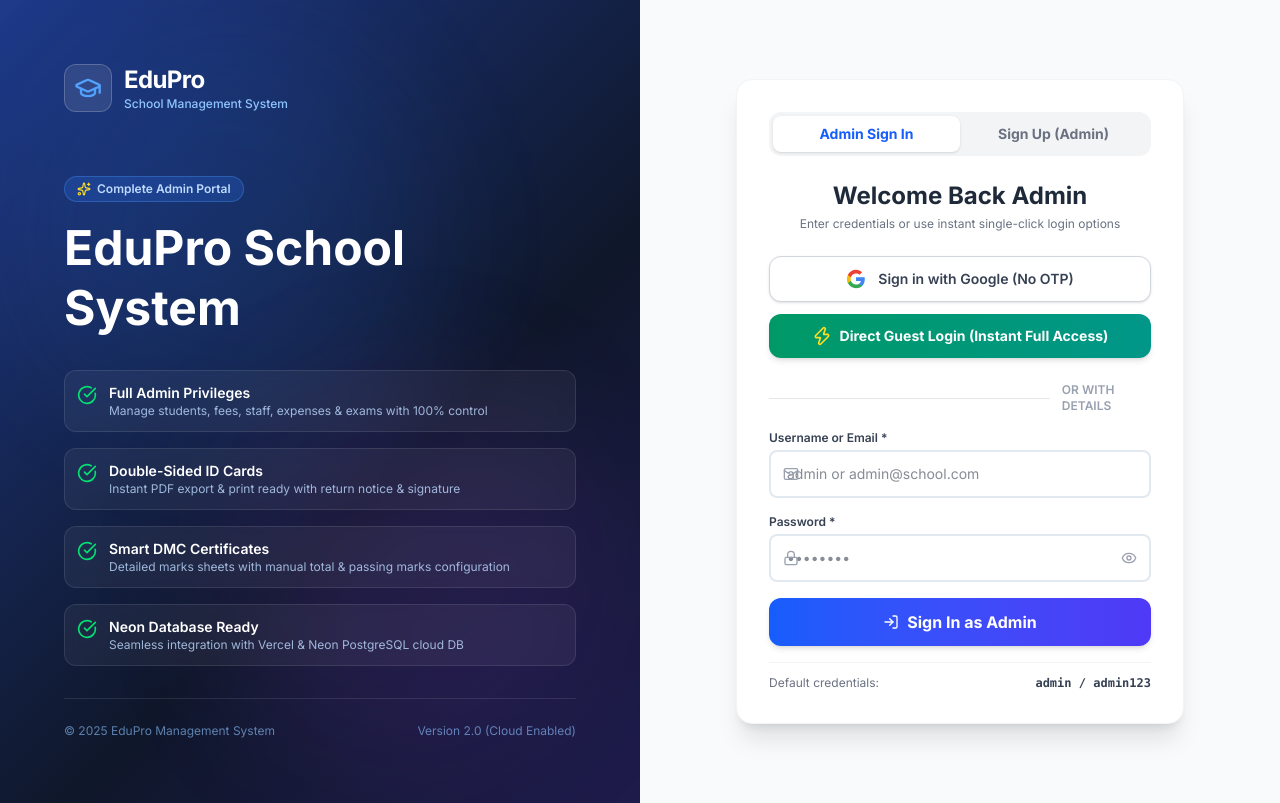
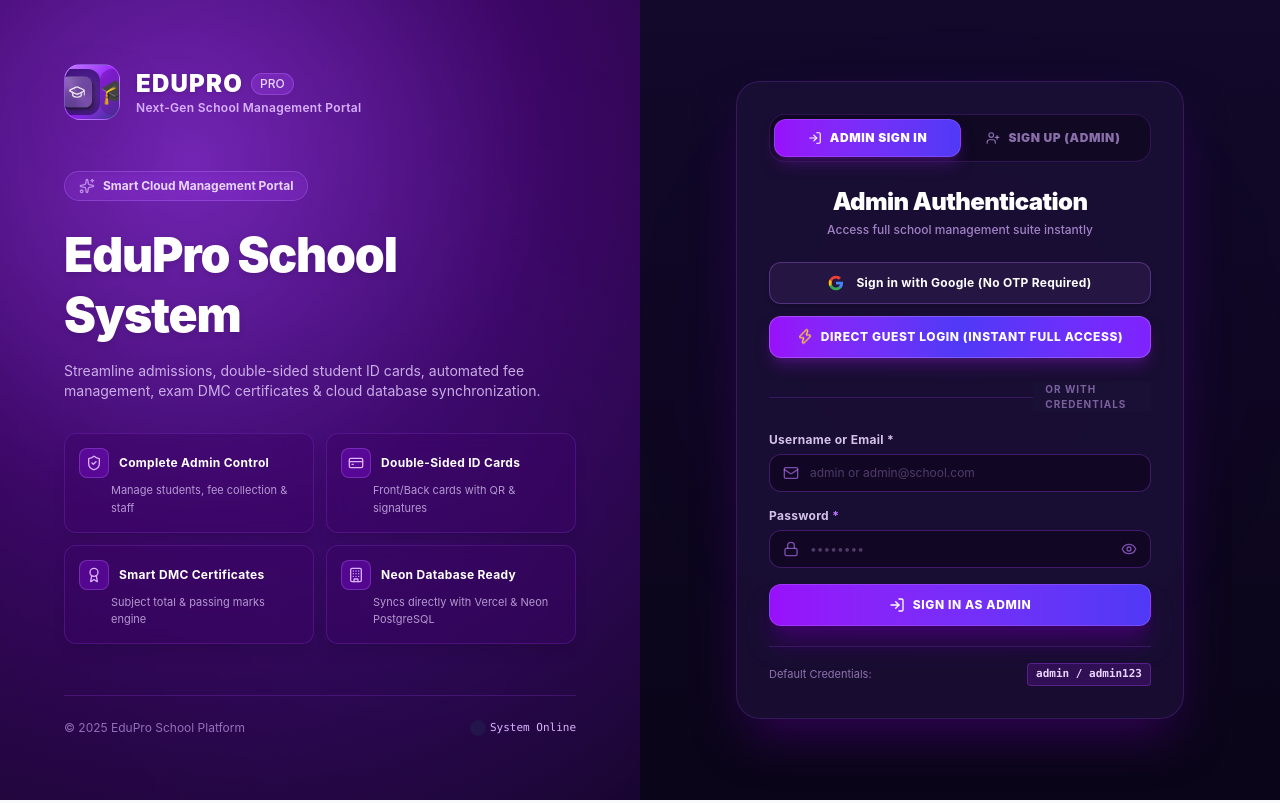
Before and after one commit to mahmoodkhanafd/Edu-pro-new-clone, a Next.js app: page /login in a window 1280 px wide. Built offline with nearby package versions, Linux system fonts and the light colour scheme.

Commit message:
Enhance Login & Signup UI matching deep royal purple metallic theme and effects
Co-authored-by: arena-agent <297053741+arena-agent@users.noreply.github.com>

```diff
--- a/src/app/login/page.tsx
+++ b/src/app/login/page.tsx
@@ -4,16 +4,22 @@
 import { useRouter } from 'next/navigation';
 import { useStore } from '@/store';
 import {
-  GraduationCap,
   Lock,
   User,
   Mail,
   Eye,
   EyeOff,
   LogIn,
-  CheckCircle,
+  CheckCircle2,
   Zap,
   Sparkles,
+  ShieldCheck,
+  UserPlus,
+  ArrowRight,
+  BookOpen,
+  Award,
+  CreditCard,
+  Building,
 } from 'lucide-react';
 
 export default function LoginPage() {
@@ -34,7 +40,6 @@
 
   useEffect(() => {
     setMounted(true);
-    // If already logged in, redirect to dashboard
     if (currentUser) {
       router.push('/');
     }
@@ -80,7 +85,6 @@
 
     setTimeout(() => {
       if (activeTab === 'signup') {
-        // Direct Signup without OTP -> Logged in as Admin
         if (!name.trim()) {
           setError('Please enter your full name');
           setLoading(false);
@@ -94,7 +98,6 @@
         setLoading(false);
         router.push('/');
       } else {
-        // Admin Login Check
         const validUsers = [
           { username: 'admin', password: 'admin123', name: 'Administrator', role: 'admin' },
           { username: 'teacher', password: 'teacher123', name: 'Teacher', role: 'teacher' },
@@ -125,115 +128,170 @@
   if (!mounted) return null;
 
   return (
-    <div className="min-h-screen flex flex-col lg:flex-row bg-gray-50">
-      {/* Left Branding Panel */}
+    <div className="min-h-screen flex flex-col lg:flex-row bg-[#0f0c20] text-gray-100 font-sans selection:bg-purple-500 selection:text-white">
+      {/* Left Branding Panel with Royal Purple Metallic Sheen */}
       <div
-        className="lg:w-1/2 relative overflow-hidden flex flex-col justify-between p-8 lg:p-16 text-white min-h-[300px] lg:min-h-screen"
-        style={{ background: 'linear-gradient(135deg, #1e3a8a 0%, #0f172a 60%, #1e1b4b 100%)' }}
+        className="lg:w-1/2 relative overflow-hidden flex flex-col justify-between p-8 lg:p-16 text-white min-h-[350px] lg:min-h-screen"
+        style={{
+          background: 'radial-gradient(circle at 30% 20%, #6b21a8 0%, #3b0764 45%, #18052e 100%)',
+        }}
       >
-        {/* Background Ambient Circles */}
-        <div className="absolute inset-0 pointer-events-none">
-          <div className="absolute top-10 left-10 w-96 h-96 rounded-full bg-blue-500/10 blur-3xl" />
-          <div className="absolute bottom-10 right-10 w-96 h-96 rounded-full bg-purple-500/10 blur-3xl" />
+        {/* Glow Lighting Overlays */}
+        <div className="absolute inset-0 pointer-events-none opacity-40">
+          <div className="absolute -top-24 -left-24 w-[500px] h-[500px] rounded-full bg-purple-500/30 blur-[120px]" />
+          <div className="absolute bottom-0 right-0 w-[500px] h-[500px] rounded-full bg-indigo-600/20 blur-[140px]" />
         </div>
 
-        <div className="relative z-10">
-          <div className="flex items-center gap-3 mb-8">
-            <div className="w-12 h-12 rounded-xl bg-white/10 backdrop-blur-md flex items-center justify-center border border-white/20 shadow-inner">
-              <GraduationCap className="w-7 h-7 text-blue-400" />
-            </div>
-            <div>
-              <h1 className="text-2xl font-bold tracking-tight text-white">EduPro</h1>
-              <p className="text-blue-300 text-xs font-medium">School Management System</p>
+        {/* Top Header Logo */}
+        <div className="relative z-10 flex items-center gap-4">
+          {/* Squircle Metallic Icon matching reference image */}
+          <div className="relative w-14 h-14 rounded-2xl p-1 bg-gradient-to-br from-purple-400 via-purple-600 to-indigo-900 shadow-2xl shadow-purple-900/60 border border-purple-300/30 flex items-center justify-center overflow-hidden group">
+            <div className="absolute inset-0 bg-radial from-purple-400/30 to-transparent opacity-60" />
+            <img
+              src="/Edupro_icon.jpg"
+              alt="EduPro Icon"
+              className="w-full h-full object-cover rounded-xl shadow-inner group-hover:scale-105 transition-transform duration-300"
+              onError={(e) => {
+                // Fallback if image fails to render
+                e.currentTarget.style.display = 'none';
+              }}
+            />
+            <div className="w-full h-full flex items-center justify-center rounded-xl bg-purple-900/40 backdrop-blur-xs">
+              <span className="text-2xl">🎓</span>
             </div>
           </div>
 
-          <div className="mt-8 lg:mt-16">
-            <span className="inline-flex items-center gap-1.5 px-3 py-1 rounded-full bg-blue-500/20 text-blue-200 text-xs font-semibold mb-4 border border-blue-400/30">
-              <Sparkles className="w-3.5 h-3.5 text-yellow-300" /> Complete Admin Portal
-            </span>
-            <h2 className="text-3xl lg:text-5xl font-extrabold leading-tight text-white mb-3">
+          <div>
+            <h1 className="text-2xl font-black tracking-wider uppercase text-white drop-shadow-sm flex items-center gap-2">
+              EduPro <span className="text-xs px-2 py-0.5 rounded-full bg-purple-500/30 text-purple-200 border border-purple-400/30 tracking-normal font-medium">PRO</span>
+            </h1>
+            <p className="text-purple-300 text-xs font-semibold tracking-wide">Next-Gen School Management Portal</p>
+          </div>
+        </div>
+
+        {/* Hero Section */}
+        <div className="relative z-10 my-auto py-8">
+          <div className="inline-flex items-center gap-2 px-3.5 py-1.5 rounded-full bg-purple-500/20 text-purple-200 text-xs font-bold mb-6 border border-purple-400/30 backdrop-blur-md shadow-inner">
+            <Sparkles className="w-4 h-4 text-purple-300 animate-pulse" />
+            <span>Smart Cloud Management Portal</span>
+          </div>
+
+          <h2 className="text-3xl lg:text-5xl font-black tracking-tight leading-tight text-white mb-4 drop-shadow-md">
             {settings.schoolName || 'EduPro School System'}
           </h2>
-            {settings.schoolSlogan && (
-              <p className="text-lg text-blue-200 italic mb-6">&ldquo;{settings.schoolSlogan}&rdquo;</p>
+
+          {settings.schoolSlogan ? (
+            <p className="text-lg text-purple-200/90 italic font-light mb-8 max-w-lg">&ldquo;{settings.schoolSlogan}&rdquo;</p>
+          ) : (
+            <p className="text-sm text-purple-200/80 font-normal mb-8 max-w-lg">
+              Streamline admissions, double-sided student ID cards, automated fee management, exam DMC certificates & cloud database synchronization.
+            </p>
           )}
 
-            <div className="hidden lg:grid grid-cols-1 gap-4 mt-8">
+          {/* Feature Highlights Grid */}
+          <div className="hidden lg:grid grid-cols-2 gap-3 max-w-xl">
             {[
-                { title: 'Full Admin Privileges', desc: 'Manage students, fees, staff, expenses & exams with 100% control' },
-                { title: 'Double-Sided ID Cards', desc: 'Instant PDF export & print ready with return notice & signature' },
-                { title: 'Smart DMC Certificates', desc: 'Detailed marks sheets with manual total & passing marks configuration' },
-                { title: 'Neon Database Ready', desc: 'Seamless integration with Vercel & Neon PostgreSQL cloud DB' },
-              ].map((item, idx) => (
-                <div key={idx} className="flex items-start gap-3 p-3 rounded-xl bg-white/5 border border-white/10 backdrop-blur-sm">
-                  <CheckCircle className="w-5 h-5 text-green-400 flex-shrink-0 mt-0.5" />
-                  <div>
-                    <p className="font-semibold text-sm text-white">{item.title}</p>
-                    <p className="text-xs text-blue-200/80">{item.desc}</p>
+              { icon: ShieldCheck, title: 'Complete Admin Control', desc: 'Manage students, fee collection & staff' },
+              { icon: CreditCard, title: 'Double-Sided ID Cards', desc: 'Front/Back cards with QR & signatures' },
+              { icon: Award, title: 'Smart DMC Certificates', desc: 'Subject total & passing marks engine' },
+              { icon: Building, title: 'Neon Database Ready', desc: 'Syncs directly with Vercel & Neon PostgreSQL' },
+            ].map((feature, idx) => {
+              const IconComp = feature.icon;
+              return (
+                <div
+                  key={idx}
+                  className="p-3.5 rounded-xl bg-purple-950/40 border border-purple-500/20 backdrop-blur-md hover:border-purple-400/40 transition-all hover:bg-purple-900/30 shadow-lg"
+                >
+                  <div className="flex items-center gap-2.5 mb-1">
+                    <div className="p-1.5 rounded-lg bg-purple-600/30 text-purple-300 border border-purple-400/30">
+                      <IconComp className="w-4 h-4" />
+                    </div>
+                    <p className="font-bold text-xs text-white tracking-wide">{feature.title}</p>
+                  </div>
+                  <p className="text-[11px] text-purple-200/70 leading-relaxed pl-8">{feature.desc}</p>
+                </div>
+              );
+            })}
           </div>
         </div>
-              ))}
+
+        {/* Footer */}
+        <div className="relative z-10 pt-6 border-t border-purple-500/20 text-xs text-purple-300/60 flex items-center justify-between">
+          <p>© 2025 EduPro School Platform</p>
+          <div className="flex items-center gap-2 text-purple-300">
+            <span className="w-2 h-2 rounded-full bg-emerald-400 animate-ping" />
+            <span className="font-mono text-[11px]">System Online</span>
           </div>
         </div>
       </div>
 
-        <div className="relative z-10 mt-8 pt-6 border-t border-white/10 text-xs text-blue-300/60 flex items-center justify-between">
-          <p>© 2025 EduPro Management System</p>
-          <p>Version 2.0 (Cloud Enabled)</p>
-        </div>
-      </div>
+      {/* Right Form Panel with Deep Purple Glassmorphism */}
+      <div
+        className="flex-1 flex items-center justify-center p-6 lg:p-12 relative overflow-hidden"
+        style={{
+          background: 'linear-gradient(180deg, #12092b 0%, #0a0518 100%)',
+        }}
+      >
+        {/* Subtle Ambient Light */}
+        <div className="absolute top-1/4 right-1/4 w-80 h-80 rounded-full bg-purple-600/10 blur-[100px] pointer-events-none" />
 
-      {/* Right Form Panel */}
-      <div className="flex-1 flex items-center justify-center p-6 lg:p-12">
-        <div className="w-full max-w-md space-y-6">
-          {/* Card Wrapper */}
-          <div className="bg-white rounded-2xl shadow-xl p-6 lg:p-8 border border-gray-100">
-            {/* Header Tabs */}
-            <div className="flex bg-gray-100 p-1 rounded-xl mb-6">
+        <div className="w-full max-w-md relative z-10">
+          {/* Glass Card */}
+          <div className="bg-[#1a0f35]/90 rounded-3xl p-6 lg:p-8 border border-purple-500/20 shadow-2xl backdrop-blur-xl shadow-purple-950/80">
+
+            {/* Header Tab Switcher */}
+            <div className="flex bg-[#110824] p-1 rounded-2xl mb-6 border border-purple-500/20">
               <button
                 type="button"
                 onClick={() => { setActiveTab('login'); setError(''); }}
-                className={`flex-1 py-2 text-sm font-bold rounded-lg transition-all ${
-                  activeTab === 'login' ? 'bg-white text-blue-600 shadow-sm' : 'text-gray-500 hover:text-gray-800'
+                className={`flex-1 py-2.5 text-xs font-black uppercase tracking-wider rounded-xl transition-all duration-300 flex items-center justify-center gap-2 ${
+                  activeTab === 'login'
+                    ? 'bg-gradient-to-r from-purple-600 to-indigo-600 text-white shadow-lg shadow-purple-900/50 border border-purple-400/30'
+                    : 'text-purple-300/60 hover:text-purple-200'
                 }`}
               >
+                <LogIn className="w-3.5 h-3.5" />
                 Admin Sign In
               </button>
               <button
                 type="button"
                 onClick={() => { setActiveTab('signup'); setError(''); }}
-                className={`flex-1 py-2 text-sm font-bold rounded-lg transition-all ${
-                  activeTab === 'signup' ? 'bg-white text-blue-600 shadow-sm' : 'text-gray-500 hover:text-gray-800'
+                className={`flex-1 py-2.5 text-xs font-black uppercase tracking-wider rounded-xl transition-all duration-300 flex items-center justify-center gap-2 ${
+                  activeTab === 'signup'
+                    ? 'bg-gradient-to-r from-purple-600 to-indigo-600 text-white shadow-lg shadow-purple-900/50 border border-purple-400/30'
+                    : 'text-purple-300/60 hover:text-purple-200'
                 }`}
               >
+                <UserPlus className="w-3.5 h-3.5" />
                 Sign Up (Admin)
               </button>
             </div>
 
             <div className="text-center mb-6">
-              <h2 className="text-2xl font-bold text-gray-800">
-                {activeTab === 'login' ? 'Welcome Back Admin' : 'Create Admin Account'}
-              </h2>
-              <p className="text-xs text-gray-500 mt-1">
-                {activeTab === 'login' ? 'Enter credentials or use instant single-click login options' : 'Instant Admin Registration (No OTP required)'}
+              <h3 className="text-2xl font-black text-white tracking-tight">
+                {activeTab === 'login' ? 'Admin Authentication' : 'Create Admin Account'}
+              </h3>
+              <p className="text-xs text-purple-300/70 mt-1 font-medium">
+                {activeTab === 'login'
+                  ? 'Access full school management suite instantly'
+                  : 'Register administrator account without OTP verification'}
               </p>
             </div>
 
-            {/* Quick One-Click Access Section */}
+            {/* Quick 1-Click Access Buttons */}
             <div className="space-y-3 mb-6">
               {/* Google Sign In Button */}
               <button
                 type="button"
                 onClick={handleGoogleSignIn}
                 disabled={googleLoading}
-                className="w-full py-3 px-4 rounded-xl border border-gray-300 bg-white hover:bg-gray-50 text-gray-700 font-semibold text-sm transition-all flex items-center justify-center gap-3 shadow-sm hover:shadow"
+                className="w-full py-3 px-4 rounded-xl border border-purple-400/30 bg-[#251543] hover:bg-[#2f1b54] text-white font-bold text-xs tracking-wide transition-all duration-200 flex items-center justify-center gap-3 shadow-md hover:shadow-purple-900/40 hover:border-purple-400/60 disabled:opacity-50"
               >
                 {googleLoading ? (
-                  <div className="spinner w-5 h-5 border-blue-600"></div>
+                  <div className="spinner w-4 h-4 border-purple-300"></div>
                 ) : (
                   <>
-                    <svg className="w-5 h-5" viewBox="0 0 24 24">
+                    <svg className="w-4 h-4 flex-shrink-0" viewBox="0 0 24 24">
                       <path
                         fill="#4285F4"
                         d="M22.56 12.25c0-.78-.07-1.53-.2-2.25H12v4.26h5.92c-.26 1.37-1.04 2.53-2.21 3.31v2.77h3.57c2.08-1.92 3.28-4.74 3.28-8.09z"
@@ -251,55 +309,59 @@
                         d="M12 5.38c1.62 0 3.06.56 4.21 1.64l3.15-3.15C17.45 2.09 14.97 1 12 1 7.7 1 3.99 3.47 2.18 7.06l3.66 2.84c.87-2.6 3.3-4.52 6.16-4.52z"
                       />
                     </svg>
-                    <span>Sign in with Google (No OTP)</span>
+                    <span>Sign in with Google (No OTP Required)</span>
                   </>
                 )}
               </button>
 
-              {/* Guest Login Button (Direct Access) */}
+              {/* Guest Direct Access Button */}
               <button
                 type="button"
                 onClick={handleGuestLogin}
                 disabled={guestLoading}
-                className="w-full py-3 px-4 rounded-xl bg-gradient-to-r from-emerald-600 to-teal-600 hover:from-emerald-700 hover:to-teal-700 text-white font-bold text-sm transition-all flex items-center justify-center gap-2 shadow-md hover:shadow-lg"
+                className="w-full py-3 px-4 rounded-xl bg-gradient-to-r from-purple-600 via-indigo-600 to-violet-600 hover:from-purple-500 hover:to-violet-500 text-white font-extrabold text-xs tracking-wider uppercase transition-all duration-200 flex items-center justify-center gap-2 shadow-lg shadow-purple-900/60 border border-purple-300/30 hover:scale-[1.01] active:scale-[0.99] disabled:opacity-50"
               >
                 {guestLoading ? (
-                  <div className="spinner w-5 h-5 border-white"></div>
+                  <div className="spinner w-4 h-4 border-white"></div>
                 ) : (
                   <>
-                    <Zap className="w-5 h-5 text-yellow-300" />
+                    <Zap className="w-4 h-4 text-amber-300 animate-bounce" />
                     <span>Direct Guest Login (Instant Full Access)</span>
                   </>
                 )}
               </button>
             </div>
 
-            <div className="relative flex items-center justify-center my-4">
-              <div className="border-t border-gray-200 w-full" />
-              <span className="bg-white px-3 text-xs text-gray-400 font-semibold uppercase relative z-10">Or with details</span>
+            <div className="relative flex items-center justify-center my-5">
+              <div className="border-t border-purple-500/20 w-full" />
+              <span className="bg-[#1a0f35] px-3 text-[10px] text-purple-300/50 font-bold uppercase tracking-widest relative z-10">
+                Or with Credentials
+              </span>
             </div>
 
-            {/* Error Banner */}
+            {/* Error Message */}
             {error && (
-              <div className="mb-4 p-3 bg-red-50 border border-red-200 rounded-xl text-red-700 text-xs font-semibold flex items-center gap-2">
-                <Lock className="w-4 h-4 flex-shrink-0" />
+              <div className="mb-4 p-3 bg-red-950/60 border border-red-500/40 rounded-xl text-red-200 text-xs font-semibold flex items-center gap-2 animate-shake">
+                <Lock className="w-4 h-4 text-red-400 flex-shrink-0" />
                 <span>{error}</span>
               </div>
             )}
 
-            {/* Form */}
+            {/* Credentials Form */}
             <form onSubmit={handleSubmit} className="space-y-4">
               {activeTab === 'signup' && (
                 <div>
-                  <label className="block text-xs font-semibold text-gray-700 mb-1">Full Name *</label>
+                  <label className="block text-xs font-bold text-purple-200/90 mb-1.5 tracking-wide">
+                    Full Name <span className="text-purple-400">*</span>
+                  </label>
                   <div className="relative">
-                    <User className="absolute left-3.5 top-1/2 -translate-y-1/2 w-4 h-4 text-gray-400" />
+                    <User className="absolute left-3.5 top-1/2 -translate-y-1/2 w-4 h-4 text-purple-400/60" />
                     <input
                       type="text"
-                      className="input-field pl-10 py-2.5 text-sm"
+                      className="w-full bg-[#110724] border border-purple-500/30 focus:border-purple-400 rounded-xl pl-10 pr-4 py-2.5 text-xs text-white placeholder-purple-300/30 focus:outline-none focus:ring-2 focus:ring-purple-500/20 transition-all"
                       value={name}
                       onChange={(e) => setName(e.target.value)}
-                      placeholder="e.g. Administrator / Director"
+                      placeholder="e.g. Principal / Administrator"
                       required
                     />
                   </div>
@@ -307,14 +369,14 @@
               )}
 
               <div>
-                <label className="block text-xs font-semibold text-gray-700 mb-1">
+                <label className="block text-xs font-bold text-purple-200/90 mb-1.5 tracking-wide">
                   {activeTab === 'signup' ? 'Email Address *' : 'Username or Email *'}
                 </label>
                 <div className="relative">
-                  <Mail className="absolute left-3.5 top-1/2 -translate-y-1/2 w-4 h-4 text-gray-400" />
+                  <Mail className="absolute left-3.5 top-1/2 -translate-y-1/2 w-4 h-4 text-purple-400/60" />
                   <input
                     type="text"
-                    className="input-field pl-10 py-2.5 text-sm"
+                    className="w-full bg-[#110724] border border-purple-500/30 focus:border-purple-400 rounded-xl pl-10 pr-4 py-2.5 text-xs text-white placeholder-purple-300/30 focus:outline-none focus:ring-2 focus:ring-purple-500/20 transition-all"
                     value={emailOrUsername}
                     onChange={(e) => setEmailOrUsername(e.target.value)}
                     placeholder={activeTab === 'signup' ? 'admin@school.com' : 'admin or admin@school.com'}
@@ -324,12 +386,14 @@
               </div>
 
               <div>
-                <label className="block text-xs font-semibold text-gray-700 mb-1">Password *</label>
+                <label className="block text-xs font-bold text-purple-200/90 mb-1.5 tracking-wide">
+                  Password <span className="text-purple-400">*</span>
+                </label>
                 <div className="relative">
-                  <Lock className="absolute left-3.5 top-1/2 -translate-y-1/2 w-4 h-4 text-gray-400" />
+                  <Lock className="absolute left-3.5 top-1/2 -translate-y-1/2 w-4 h-4 text-purple-400/60" />
                   <input
                     type={showPassword ? 'text' : 'password'}
-                    className="input-field pl-10 pr-10 py-2.5 text-sm"
+                    className="w-full bg-[#110724] border border-purple-500/30 focus:border-purple-400 rounded-xl pl-10 pr-10 py-2.5 text-xs text-white placeholder-purple-300/30 focus:outline-none focus:ring-2 focus:ring-purple-500/20 transition-all"
                     value={password}
                     onChange={(e) => setPassword(e.target.value)}
                     placeholder="••••••••"
@@ -338,7 +402,7 @@
                   <button
                     type="button"
                     onClick={() => setShowPassword(!showPassword)}
-                    className="absolute right-3.5 top-1/2 -translate-y-1/2 text-gray-400 hover:text-gray-600"
+                    className="absolute right-3.5 top-1/2 -translate-y-1/2 text-purple-400/60 hover:text-purple-200 transition-colors"
                   >
                     {showPassword ? <EyeOff className="w-4 h-4" /> : <Eye className="w-4 h-4" />}
                   </button>
@@ -348,23 +412,25 @@
               <button
                 type="submit"
                 disabled={loading}
-                className="w-full py-3 rounded-xl font-bold text-white transition-all flex items-center justify-center gap-2 bg-gradient-to-r from-blue-600 to-indigo-600 hover:from-blue-700 hover:to-indigo-700 shadow-md"
+                className="w-full py-3 rounded-xl font-extrabold text-xs uppercase tracking-wider text-white transition-all duration-200 bg-gradient-to-r from-purple-600 to-indigo-600 hover:from-purple-500 hover:to-indigo-500 shadow-xl shadow-purple-950 border border-purple-400/30 flex items-center justify-center gap-2 hover:scale-[1.01] active:scale-[0.99] disabled:opacity-50"
               >
                 {loading ? (
-                  <div className="spinner w-5 h-5 border-white"></div>
+                  <div className="spinner w-4 h-4 border-white"></div>
                 ) : (
                   <>
                     <LogIn className="w-4 h-4" />
-                    <span>{activeTab === 'signup' ? 'Complete Admin Sign Up' : 'Sign In as Admin'}</span>
+                    <span>{activeTab === 'signup' ? 'Complete Admin Registration' : 'Sign In as Admin'}</span>
                   </>
                 )}
               </button>
             </form>
 
-            {/* Default Hint */}
-            <div className="mt-4 pt-3 border-t border-gray-100 flex items-center justify-between text-xs text-gray-500">
-              <span>Default credentials:</span>
-              <span className="font-mono font-bold text-gray-700">admin / admin123</span>
+            {/* Default Admin Info Box */}
+            <div className="mt-5 pt-4 border-t border-purple-500/20 flex items-center justify-between text-[11px] text-purple-300/60">
+              <span>Default Credentials:</span>
+              <span className="font-mono font-bold text-purple-200 bg-purple-900/40 px-2 py-0.5 rounded border border-purple-500/30">
+                admin / admin123
+              </span>
             </div>
           </div>
         </div>
```
Lines whose indentation alone changed are shown as unchanged.
